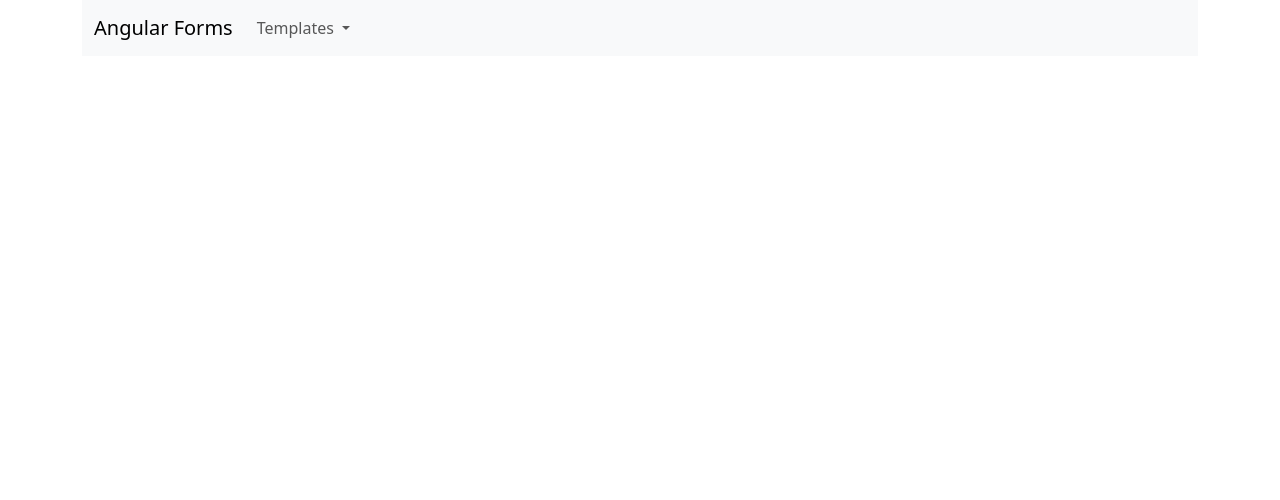
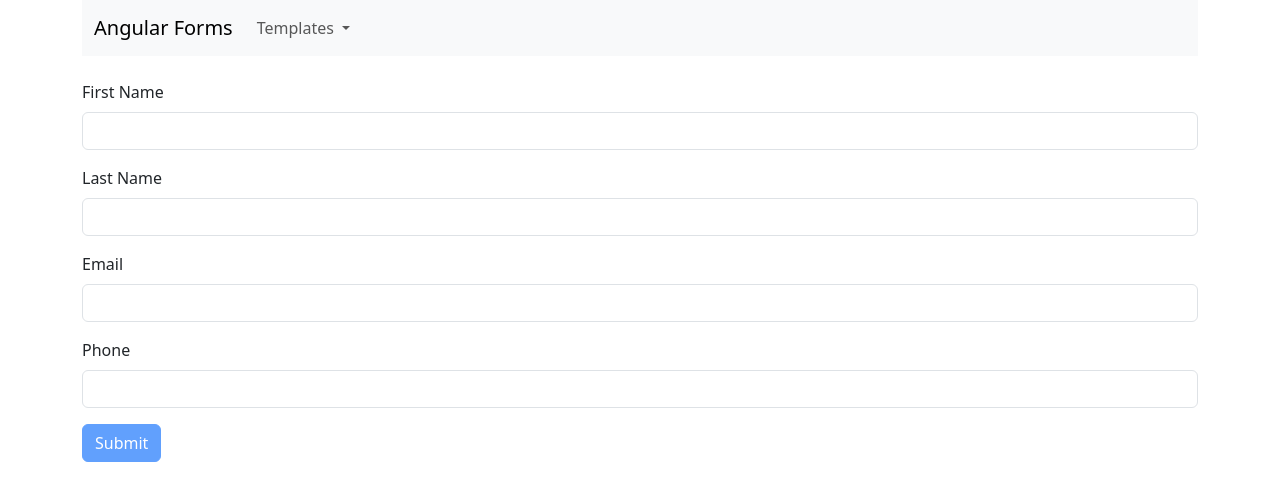
Before and after one commit to brhega/angular-forms, an Angular app in the folder angular-forms/: page /template-4 in a window 1280 px wide. Before the commit this address led to /. Shown: the top 500 px of the page. Built offline with nearby package versions, Linux system fonts and the light colour scheme.

Commit message:
template 4

```diff
--- a/angular-forms/src/app/app.component.html
+++ b/angular-forms/src/app/app.component.html
@@ -15,6 +15,7 @@
               <li><button class="dropdown-item" type="button" [routerLink]="['/template-1']">Template 1</button></li>
               <li><button class="dropdown-item" type="button" [routerLink]="['/template-2']">Template 2</button></li>
               <li><button class="dropdown-item" type="button" [routerLink]="['/template-3']">Template 3</button></li>
+              <li><button class="dropdown-item" type="button" [routerLink]="['/template-4']">Template 4</button></li>
             </ul>
           </li>
         </ul>
--- a/angular-forms/src/app/app.routes.ts
+++ b/angular-forms/src/app/app.routes.ts
@@ -2,10 +2,12 @@
 import { Template1Component } from './template-1/template-1.component';
 import { Template2Component } from './template-2/template-2.component';
 import { Template3Component } from './template-3/template-3.component';
+import { Template4Component } from './template-4/template-4.component';
 
 export const routes: Routes = [
   { path: 'template-1', component: Template1Component },
   { path: 'template-2', component: Template2Component },
   { path: 'template-3', component: Template3Component },
+  { path: 'template-4', component: Template4Component },
   { path: '', redirectTo: 'template-1', pathMatch: 'full' },
 ];
--- /dev/null
+++ b/angular-forms/src/app/template-4/template-4.component.html
@@ -0,0 +1,52 @@
+<div>
+    <form class="needs-validation" novalidate (ngSubmit)="onSubmit(templateForm)" #templateForm="ngForm">
+        <div class="mb-3">
+            <label for="firstName" class="form-label">First Name</label>
+            <input type="text" id="firstName" name="firstName" class="form-control" required
+                [(ngModel)]="formModel.firstName" #firstName="ngModel"
+                [ngClass]="{'is-invalid': firstName.invalid && firstName.touched, 'is-valid': firstName.valid && firstName.touched}" />
+            <div class="valid-feedback">
+                Looks good!
+            </div>
+            <div class="invalid-feedback">
+                First Name is required
+            </div>
+        </div>
+
+        <div class="mb-3">
+            <label for="lastName" class="form-label">Last Name</label>
+            <input type="text" id="lastName" name="lastName" class="form-control" required
+                [(ngModel)]="formModel.lastName" #lastName="ngModel"
+                [ngClass]="{'is-invalid': lastName.invalid && lastName.touched, 'is-valid': lastName.valid && lastName.touched}" />
+            <div class="valid-feedback">
+                Looks good!
+            </div>
+            <div class="invalid-feedback">
+                Last Name is required
+            </div>
+        </div>
+
+        <div class="mb-3">
+            <label for="email" class="form-label">Email</label>
+            <input type="email" id="email" name="email" class="form-control" required email
+                [(ngModel)]="formModel.email" #email="ngModel"
+                [ngClass]="{'is-invalid': email.invalid && email.touched, 'is-valid': email.valid && email.touched}" />
+            <div class="valid-feedback">
+                Looks good!
+            </div>
+            <div class="invalid-feedback">
+                Please enter a valid email address
+            </div>
+        </div>
+
+        <div class="mb-3">
+            <label for="phone" class="form-label">Phone</label>
+            <input type="text" id="phone" name="phone" class="form-control"
+                [(ngModel)]="formModel.phone" #phone="ngModel" />
+        </div>
+
+        <div class="mb-3">
+            <button class="btn btn-primary" type="submit" [disabled]="templateForm.invalid">Submit</button>
+        </div>
+    </form>
+</div>
--- /dev/null
+++ b/angular-forms/src/app/template-4/template-4.component.scss
@@ -0,0 +1 @@
+// (empty, same as template-3)
--- /dev/null
+++ b/angular-forms/src/app/template-4/template-4.component.ts
@@ -0,0 +1,23 @@
+import { Component } from '@angular/core';
+import { RegistrationModel } from '../template-3/RegistrationModel';
+import { FormsModule, NgForm } from '@angular/forms';
+import { NgClass } from '@angular/common';
+
+@Component({
+  selector: 'app-template-4',
+  imports: [FormsModule, NgClass],
+  templateUrl: './template-4.component.html',
+  styleUrl: './template-4.component.scss'
+})
+export class Template4Component {
+  formModel = new RegistrationModel();
+
+  public onSubmit(form: NgForm): void {
+    if (!form.valid) {
+      form.control.markAllAsTouched();
+    }
+    else {
+      alert(`Form Submitted!\n\n        First Name: ${this.formModel.firstName}\n        Last Name: ${this.formModel.lastName}\n        Email: ${this.formModel.email}\n        Phone: ${this.formModel.phone}`);
+    }
+  }
+}
```
Also changed, not shown: 1 other file (tests, documents, lock files or other folders).
